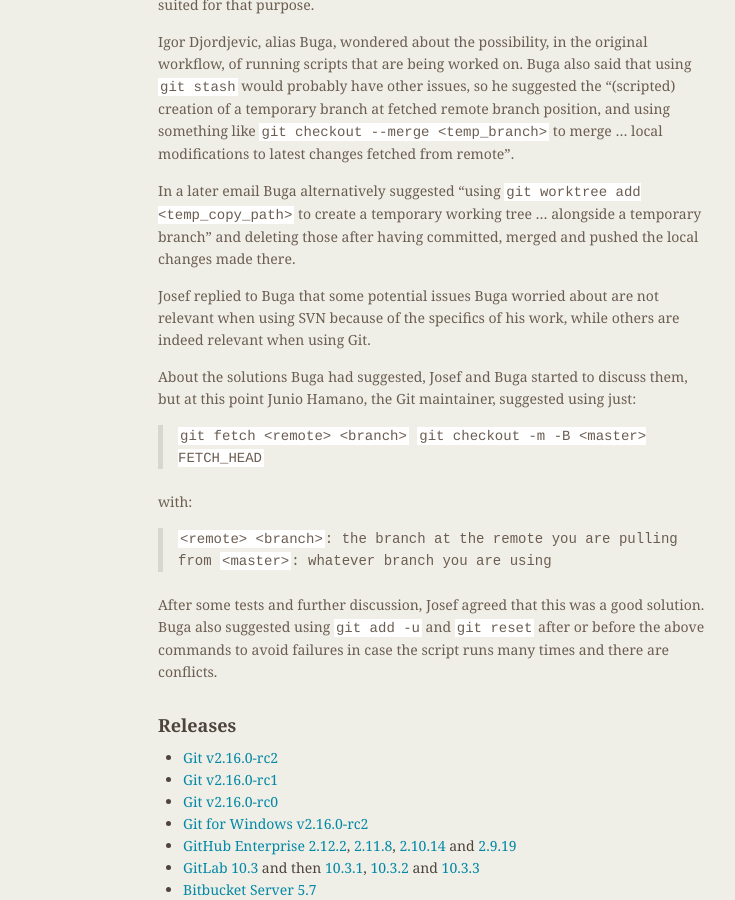
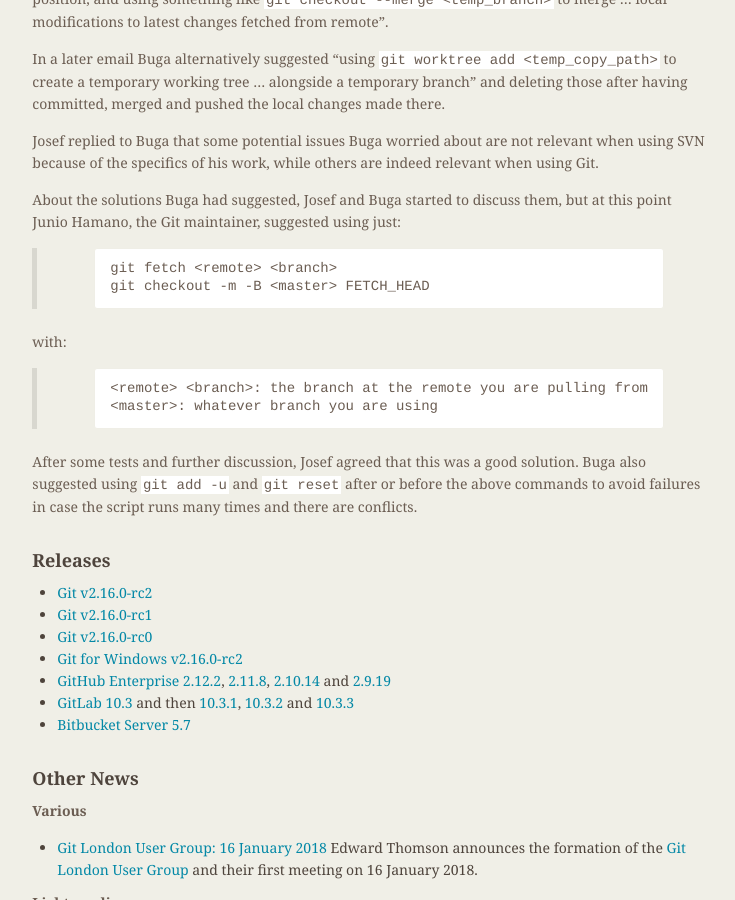
Before and after one commit to git/git.github.io, a Jekyll site: the page built from rev_news/drafts/edition-35.md, in a window 1280 px wide and 900 px high, scrolled down 979 px. Shown: the whole window, without its empty margins (376-1111 px from the left). Built offline with Jekyll 4.4.1, drawn with Linux system fonts in a browser that asks for light colours.

Commit message:
rn-35: further improve on formatting fixes

````diff
--- a/rev_news/drafts/edition-35.md
+++ b/rev_news/drafts/edition-35.md
@@ -84,13 +84,17 @@
 discuss them, but at this point Junio Hamano, the Git maintainer,
 suggested using just:
 
-> ```git fetch <remote> <branch>```
-> ```git checkout -m -B <master> FETCH_HEAD```
+> ```
+> git fetch <remote> <branch>
+> git checkout -m -B <master> FETCH_HEAD
+> ```
 
 with:
 
-> ```<remote> <branch>```: the branch at the remote you are pulling from
-> ```<master>```: whatever branch you are using
+> ```
+> <remote> <branch>: the branch at the remote you are pulling from
+> <master>: whatever branch you are using
+> ```
 
 After some tests and further discussion, Josef agreed that this was a
 good solution. Buga also suggested using `git add -u` and `git reset`
````
